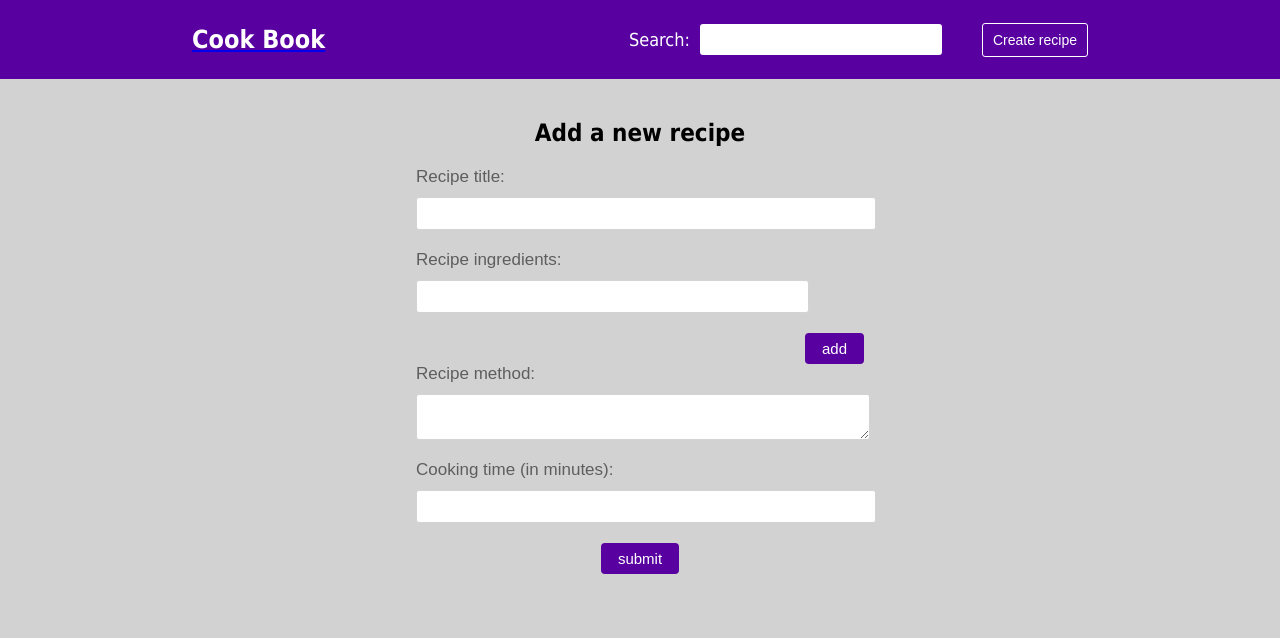
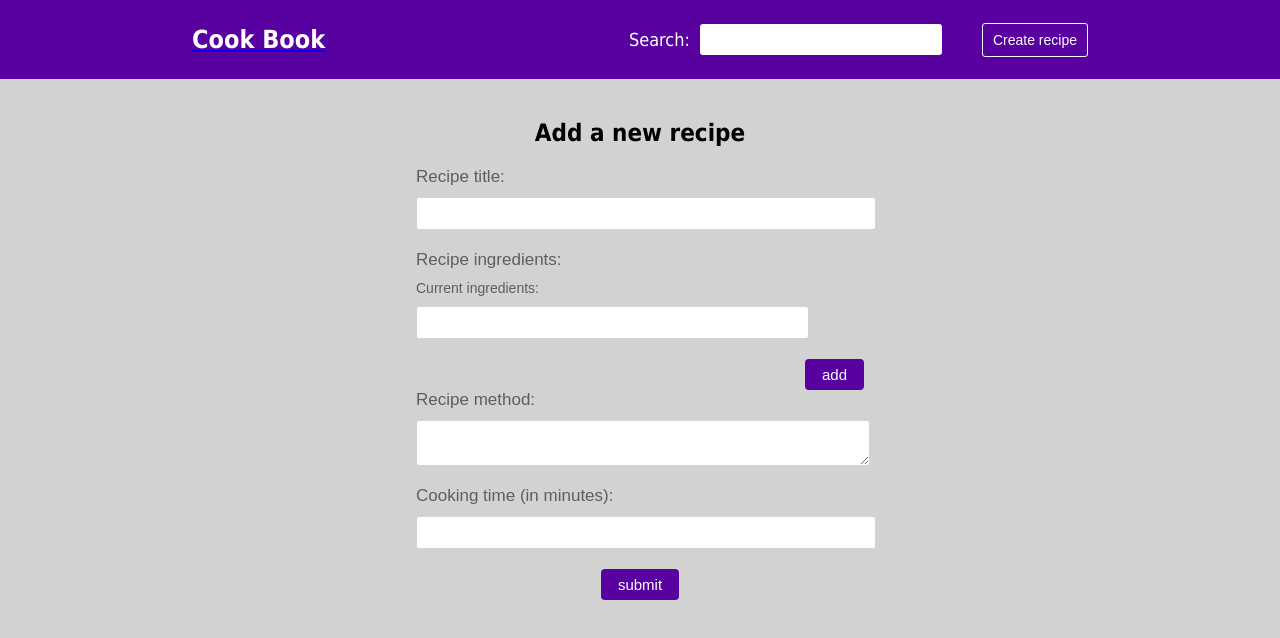
Before and after one commit to samantavein/CookBook, a React (Create React App) app: page /create in a window 1280 px wide. Shown: the top 638 px of the page. Built offline with nearby package versions, Linux system fonts and the light colour scheme.

Commit message:
nineth commit

```diff
--- a/src/Pages/CreateRecipe.js
+++ b/src/Pages/CreateRecipe.js
@@ -27,6 +27,10 @@ const CreateRecipeLabel = styled.label`
   margin-bottom: 10px;
   font-family: Arial, sans-serif;
   color: #5e5e5e;
+  ${props => props.small && css`
+  font-size: 14px;
+  margin-bottom: 10px;
+`}
 `;
 const CreateRecipeInput = styled.input`
   width: 100%;
@@ -50,15 +54,29 @@ const CreateRecipeTextarea = styled.textarea`
 const CreateRecipe = () => {
   const [recipes, setRecipes] = useContext(RecipeContext);
   const [ingredients, setIngredients] = useState([]);
+  const [ingredientInput, setIngredientInput] = useState('');
+
+  const handleIngredientInput = (e) => {
+    setIngredientInput(e.target.value);
+  };
 
   const handleAddIngredient = (e) => {
     e.preventDefault();
-    setIngredients([...ingredients, e.target.ingredient.value]);
-    e.target.ingredient.value = "";
+    setIngredients([...ingredients, ingredientInput]);
+    setIngredientInput('');
   };
 
   const handleSubmit = async (e) => {
     e.preventDefault();
+
+    const title = e.target.title.value.trim();
+    const method = e.target.method.value.trim();
+    const time = parseInt(e.target.time.value.trim(), 10);
+
+    if (!title || !method || isNaN(time)) {
+      alert("All fields should be filled and time should be a number!");
+      return;
+    }
 
     const res = await fetch("http://localhost:4001/recipes", {
       method: "POST",
@@ -84,15 +102,16 @@ const CreateRecipe = () => {
 
   return (
     <Container onSubmit={handleSubmit}>
-      <h2 style = {{ textAlign:"center" }}>Add a new recipe</h2>
+      <h2 style={{ textAlign: "center" }}>Add a new recipe</h2>
       <CreateRecipeLabel>Recipe title:</CreateRecipeLabel>
       <CreateRecipeInput type="text" name="title" />
-      <CreateRecipeLabel>Recipe ingredients:</CreateRecipeLabel>
+      <CreateRecipeLabel >Recipe ingredients:</CreateRecipeLabel>
+      <CreateRecipeLabel small>Current ingredients: </CreateRecipeLabel>
       <div >
         {ingredients.map((ingredient, index) => (
           <div key={index}>{ingredient}</div>
         ))}
-        <CreateRecipeInput width="true" type="text" name="ingredient" />
+        <CreateRecipeInput width="true" type="text" name="ingredient" value={ingredientInput} onChange={handleIngredientInput} />
         <CreateButton margin onClick={handleAddIngredient}>add</CreateButton>
       </div>
 
@@ -107,199 +126,3 @@ const CreateRecipe = () => {
   );
 };
 export default CreateRecipe;
-
-
-/*
-import React, { useContext } from "react";
-import { RecipeContext } from "../RecipeContext";
-
-const CreateRecipe = () => {
-  const [recipes, setRecipes] = useContext(RecipeContext);
-
-
-  const addRecipe = async (e) => {
-    e.preventDefault();
-
-    // send POST request to the server to add a new recipe
-    const res = await fetch("http://localhost:4001/recipes", {
-      method: "POST",
-      headers: {
-        "Content-Type": "application/json",
-      },
-      body: JSON.stringify({
-        title: e.target.title.value,
-        ingredients: e.target.ingredients.value,
-        method: e.target.method.value,
-        time: e.target.time.value,
-      }),
-    });
-
-    // get the newly added recipe from the server and add it to the context
-    const newRecipe = await res.json();
-    setRecipes([...recipes, newRecipe]);
-
-    // clear the form
-    e.target.title.value = "";
-    e.target.ingredients.value = "";
-    e.target.method.value = "";
-    e.target.time.value = "";
-  };
-
-
-  return (
-      <form >
-        <label>Recipe title:</label>
-        <input
-          type="text"
-          name="title"
-        />
-        <label>Recipe ingredients:</label>
-        <input
-          type="text"
-          name="ingredients"
-        />
-        <button>add</button>
-        <label>Recipe method:</label>
-         <textarea
-          type="textarea"
-          name="method"
-        />
-        <label>Cooking time (in minutes):</label>
-        <input
-        type="text"
-        name="time"
-
-        />
-        <button type="submit" onSubmit={addRecipe}>submit</button>
-      </form>
-  )
-};
-
-export default CreateRecipe;
-*/
-
-/*
-import React, { useContext, useState } from "react";
-import { RecipeContext } from "../RecipeContext";
-
-const CreateRecipe = () => {
-  const [recipes, setRecipes] = useContext(RecipeContext);
-  const [ingredients, setIngredients] = useState([]);
-
-  const handleAddIngredient = (e) => {
-    e.preventDefault();
-    const newIngredient = e.target.ingredient.value;
-    setIngredients([...ingredients, newIngredient]);
-    e.target.ingredient.value = "";
-  };
-
-  const addRecipe = async (e) => {
-    e.preventDefault();
-
-    // send POST request to the server to add a new recipe
-    const res = await fetch("http://localhost:4001/recipes", {
-      method: "POST",
-      headers: {
-        "Content-Type": "application/json",
-      },
-      body: JSON.stringify({
-        title: e.target.title.value,
-        ingredients: ingredients,
-        method: e.target.method.value,
-        time: e.target.time.value,
-      }),
-    });
-
-    // get the newly added recipe from the server and add it to the context
-    const newRecipe = await res.json();
-    setRecipes([...recipes, newRecipe]);
-
-    // clear the form
-    e.target.title.value = "";
-    setIngredients([]);
-    e.target.method.value = "";
-    e.target.time.value = "";
-  };
-
-  return (
-    <form >
-      <label>Recipe title:</label>
-      <input type="text" name="title" />
-      <label>Recipe ingredients:</label>
-      <ul>
-        {ingredients.map((ingredient, index) => (
-          <li key={index}>{ingredient}</li>
-        ))}
-      </ul>
-      <form >
-        <input type="text" name="ingredient" />
-        <button type="submit">add</button>
-      </form>
-      <label>Recipe method:</label>
-      <textarea type="textarea" name="method" />
-      <label>Cooking time (in minutes):</label>
-      <input type="text" name="time" />
-      <button type="submit" onSubmit={addRecipe}>submit</button>
-    </form>
-  );
-};
-
-export default CreateRecipe;
-*/
-
-/*
-import React, { useContext } from "react";
-import { RecipeContext } from "../RecipeContext";
-
-const CreateRecipe = () => {
-  const [recipes, setRecipes] = useContext(RecipeContext);
-
-  const addRecipe = e => {
-    e.preventDefault();
-    setRecipes([
-      ...recipes,
-      {
-        title: e.target.title.value,
-        ingredients: e.target.ingredients.value,
-        method: e.target.method.value,
-        time: e.target.time.value
-
-      }
-    ]);
-    e.target.title.value = "";
-    e.target.ingredients.value = "";
-    e.target.method.value = "";
-    e.target.time.value = "";
-  };
-
-  return (
-    <form >
-      <label>Recipe title:</label>
-      <input
-        type="text"
-        name="title"
-      />
-      <label>Recipe ingredients:</label>
-      <input
-        type="text"
-        name="ingredients"
-      />
-      <button>add</button>
-      <label>Recipe method:</label>
-       <textarea
-        type="textarea"
-        name="method"
-      />
-      <label>Cooking time (in minutes):</label>
-      <input
-      type="text"
-      name="time"
-
-      />
-      <button type="submit" onSubmit={addRecipe}>submit</button>
-    </form>
-  );
-};
-
-export default CreateRecipe;
-*/
```
